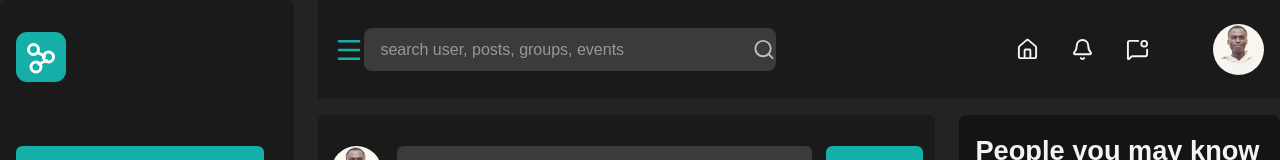
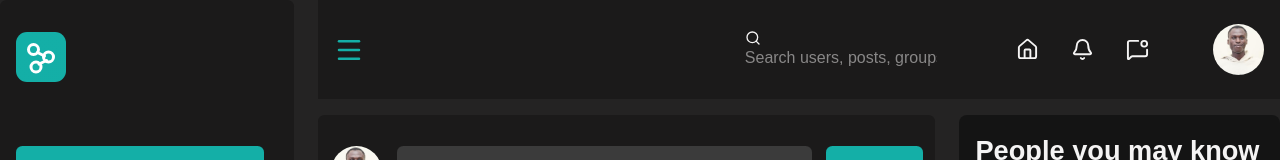
Before and after one commit to Astra-max/social-app, a Next.js app in the folder front-end/: page / in a window 1280 px wide. Shown: the top 160 px of the page. Built offline with nearby package versions, Linux system fonts and the light colour scheme.

Commit message:
feat: passed placeholder prop to searchUI

```diff
--- a/front-end/components/main/header.tsx
+++ b/front-end/components/main/header.tsx
@@ -10,45 +10,47 @@ import { useDispatch, useSelector } from "react-redux";
 import { setToggle } from "@/store/features/toggleSideBarSlice";
 import { RootState } from "@/store/store";
 
-export function SearchUI() {
-  const initialState: FormState = {
-    success: false,
-    message: "",
-    error: null,
-  };
 
-  const [state, formAction] = useActionState<FormState, FormData>(
-    sendData,
-    initialState,
-  );
-
-  return (
-    <form action={formAction} className="style-search-fm">
-      <span className={"search-icon"}>
-        <Search size={23} />
-      </span>
-      <input
-        className="search-bar"
-        type="search"
-        name="search"
-        id="search"
-        placeholder="search user, posts, groups, events"
-      />
-    </form>
-  );
+interface SearchUIProps {
+  placeholder?: string;
+  className?: string;
 }
 
 export const sendData = async (
   prevState: FormState,
   formData: FormData,
 ): Promise<FormState> => {
-  const email = formData?.get("search") as string;
+  const query = formData?.get("search") as string;
   return {
     success: true,
-    message: `${email} sent search succefully`,
+    message: `${query} sent successfully`,
     error: null,
   };
 };
+
+export function SearchUI({
+  placeholder = "Search users, posts, groups…",
+  className = "",
+}: SearchUIProps) {
+  const initialState: FormState = { success: false, message: "", error: null };
+  const [, formAction] = useActionState<FormState, FormData>(sendData, initialState);
+
+  return (
+    <form action={formAction} className={`search-form ${className}`}>
+      <div className="search-inner">
+        <Search className="search-icon-svg" size={16} aria-hidden="true" />
+        <input
+          className="search-input"
+          type="search"
+          name="search"
+          id="search"
+          placeholder={placeholder}
+          autoComplete="off"
+        />
+      </div>
+    </form>
+  );
+}
 
 export function HomeNavElements() {
   const navElements = [
```
